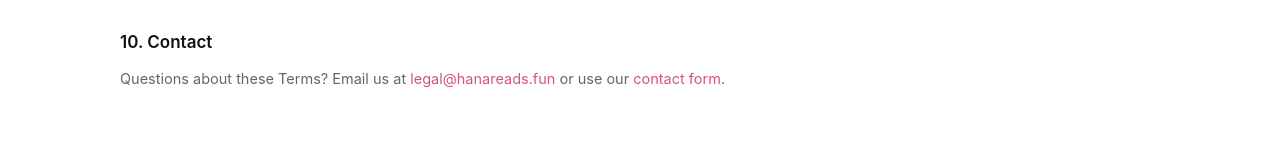
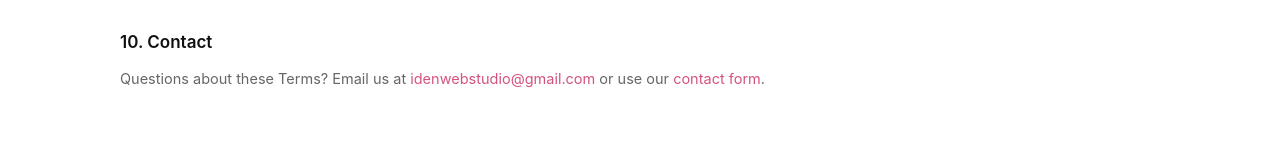
Before and after one commit to alanraiden/hanaread, a Next.js app: page /terms in a window 1280 px wide. Shown: the part 2134-2294 px from the top of the page. Built offline with nearby package versions, Linux system fonts and the light colour scheme; no server answers.

Commit message:
Update page.tsx

```diff
--- a/src/app/terms/page.tsx
+++ b/src/app/terms/page.tsx
@@ -9,7 +9,7 @@ export const metadata: Metadata = {
 };
 
 const LAST_UPDATED = "25 June 2026";
-const CONTACT_EMAIL = "legal@hanareads.fun"; // ← update to your real address
+const CONTACT_EMAIL = "idenwebstudio@gmail.com"; // ← update to your real address
 
 export default function TermsPage() {
   return (
```
